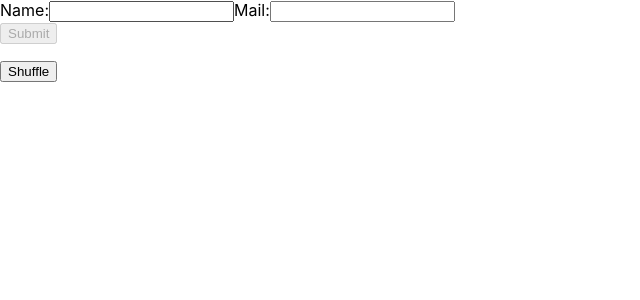
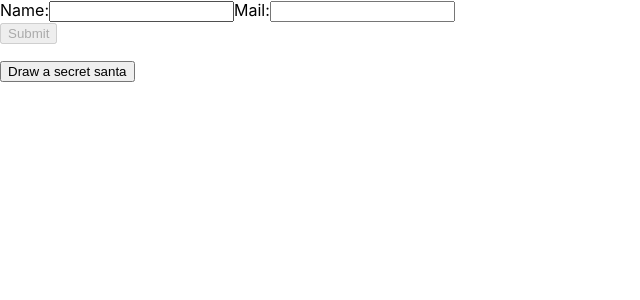
Before and after one commit to robinicole/secret_santa, a React (Create React App) app: page / in a window 1280 px wide. Shown: the top 300 px of the page, without its empty margins (0-640 px from the left). Built offline with nearby package versions, Linux system fonts and the light colour scheme.

Commit message:
change call to action

```diff
--- a/src/App.js
+++ b/src/App.js
@@ -81,7 +81,7 @@ class App extends Component {
       <ul>
       {this.renderVisitors()}
       </ul>
-      <button onClick={() => this.shufflePersons()}> Shuffle </button>
+      <button onClick={() => this.shufflePersons()}> Draw a secret santa </button>
       <ul>
         {this.renferBoureauVictimes()}
       </ul>
```
